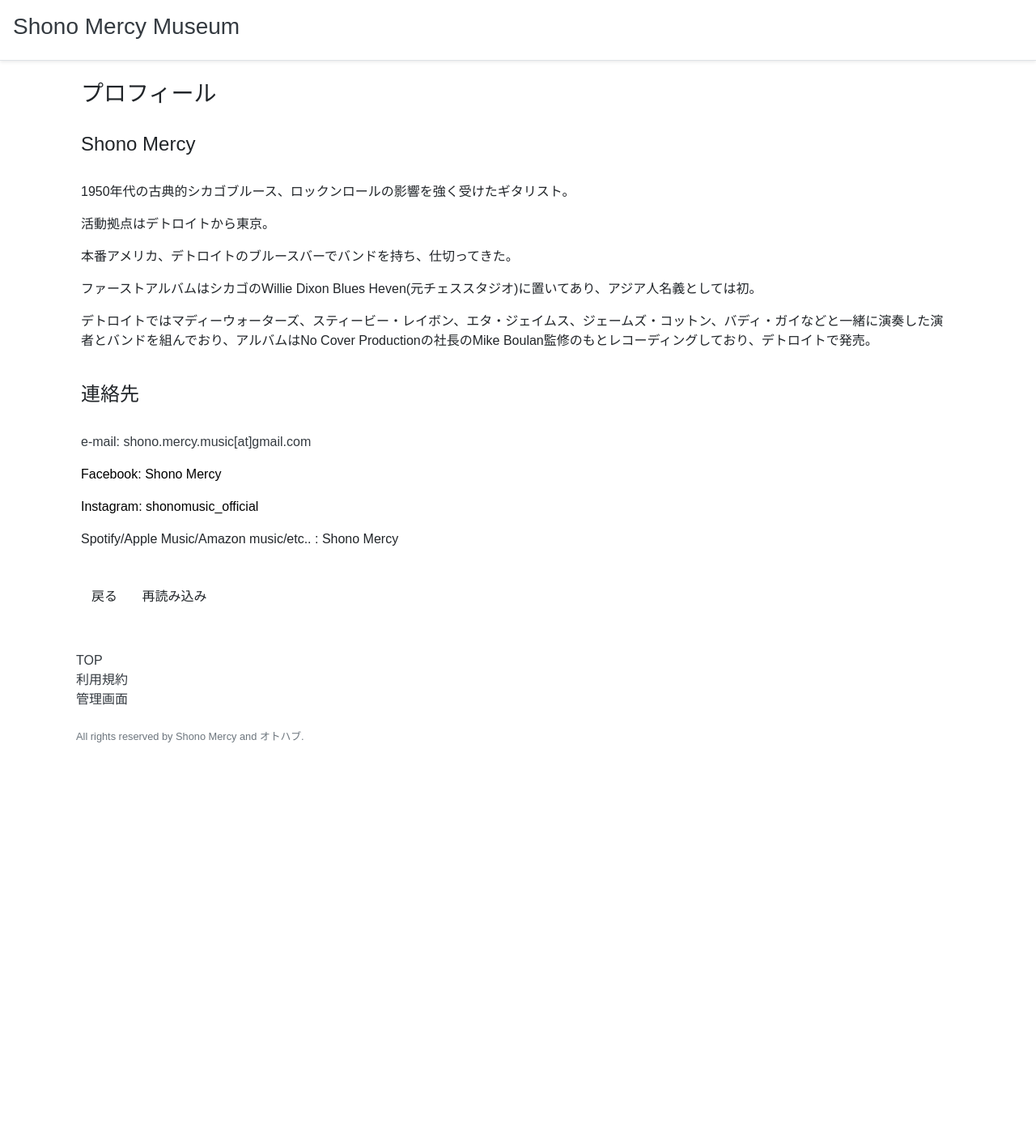
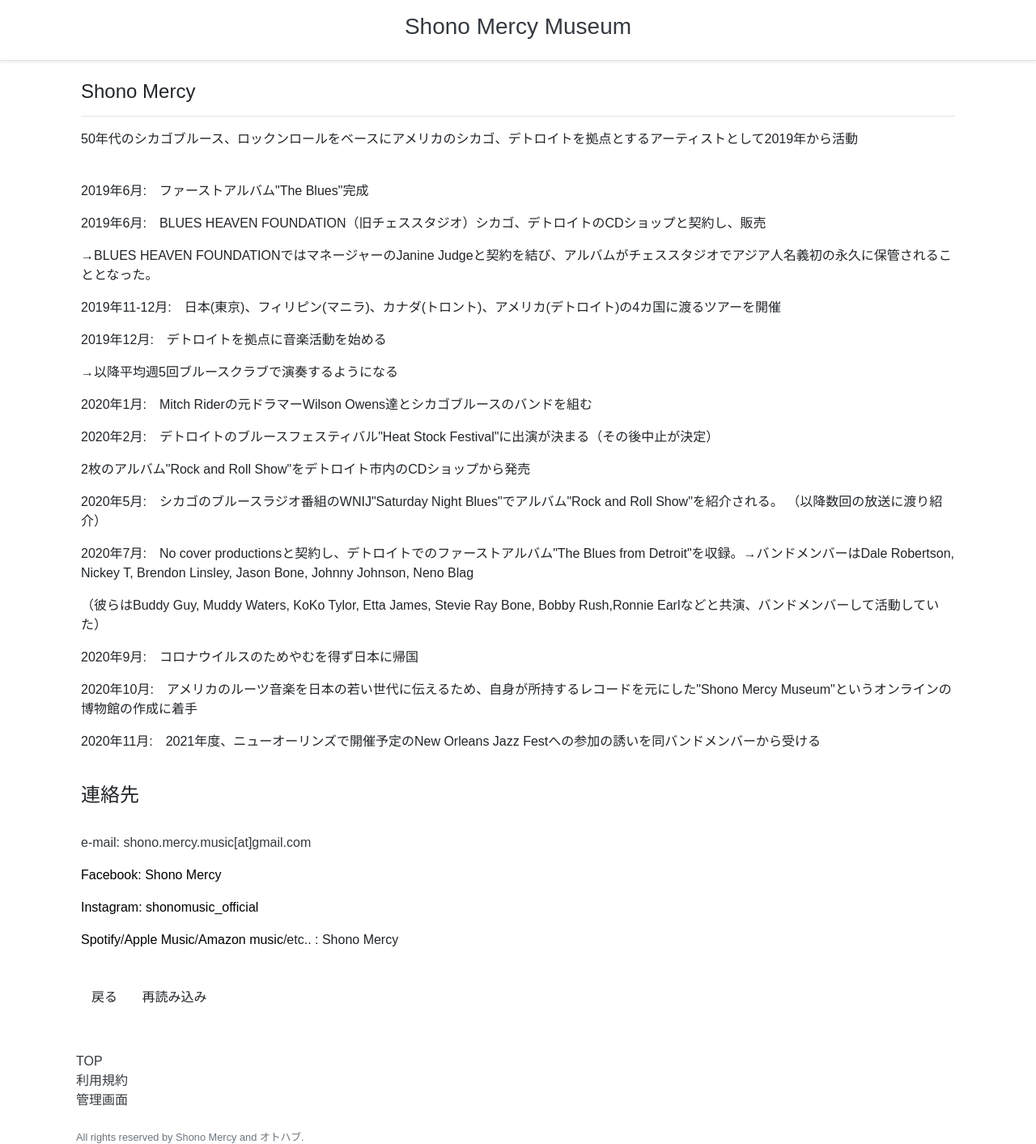
Before and after one commit to takehiro-ichimura/museum, a Django app: page /profile in a window 1280 px wide. Shown: the top 1413 px of the page at 81% size. Before the commit the page ends 917 px from the top, so only its background shows below. Run offline with Django 3.2, Linux system fonts and the light colour scheme; some libraries are stand-ins or nearby versions; some web fonts are replaced.

Commit message:
improve layout

```diff
--- a/museum/static/css/museum.css
+++ b/museum/static/css/museum.css
@@ -40,6 +40,10 @@ body {
     height:100%;
 }
 
+.blog-header-logo{
+    font-size: 1.5rem;
+}
+
 button {
     appearance: button;
     -webkit-writing-mode: horizontal-tb !important;
--- a/museum/templates/museum/aboutus.html
+++ b/museum/templates/museum/aboutus.html
@@ -2,7 +2,8 @@
 
 {% block content %}
     <div>
-        <h4>当サイトについて</h4><br />
+        <h4>当サイトについて</h4>
+        <hr>
         <p>私が全米各地を周り、揃えたレコードを紹介していくとともにアメリカの民俗文化、歴史を解説するオンラインミュージアムです。</p>
         <p>次世代の方にアメリカの文化を伝えるために始めました。</p>
         <p>レコードのご寄贈やご寄付は下記メールアドレスにご連絡いただければと思います。</p><br />
--- a/museum/templates/museum/add_comment_to_post.html
+++ b/museum/templates/museum/add_comment_to_post.html
@@ -1,7 +1,7 @@
 {% extends 'museum/base.html' %}
 
 {% block content %}
-    <h3>コメント</h3>
+    <h4>コメント</h4>
     <form method="POST" class="post-form">{% csrf_token %}
         {{ form.as_p }}
         <button type="submit" class="save btn btn-default">送信</button>
--- a/museum/templates/museum/base.html
+++ b/museum/templates/museum/base.html
@@ -25,7 +25,7 @@
         <title>Shono Mercy Museum</title>
     </head>
     <body>
-        <div class="p-3 mb-4 bg-white border-bottom shadow-sm">
+        <div class="p-3 mb-4 bg-white border-bottom shadow-sm text-center">
             <strong><h3><a href="/" class="text-dark">Shono Mercy Museum</a></h3></strong>
         </div>
         <div class="container">
@@ -35,7 +35,7 @@
                     {% endblock %}
                 </div>
                 <div class="pt-4">
-                    <button onclick="goBack()" class="btn grey left"><span>戻る</span></button>
+                    <div onclick="goBack()" class="btn grey left"><span>戻る</span></div>
                     <input type="button" value="再読み込み" class="btn grey right" onclick="reLoad()" />
                 </div>
             </div>
--- a/museum/templates/museum/column_show.html
+++ b/museum/templates/museum/column_show.html
@@ -2,7 +2,7 @@
 
 {% block content %}
     <div>
-        <h2>{{ column.title }}</h2>
+        <h3>{{ column.title }}</h3>
         {% if column.html %}
             <p>{{ column.text| safe }}</p>
         {% else %}
--- a/museum/templates/museum/dbs.html
+++ b/museum/templates/museum/dbs.html
@@ -1,11 +1,14 @@
 {% extends 'museum/base.html' %}
 
 {% block content %}
-    <h4>Detroit Blues Society<br />翻訳記事</h4><br />
+    <h4>Detroit Blues Society 翻訳記事</h4>
+    <hr>
+    <div class="pl-3">
         {% for dbs in dbss %}
             <div>
                 <a href="/dbs/{{ dbs.id }}">{{ dbs.title }}</a>
                 <p class＝"text-muted"><small>{{ news.published_date }}</small></p>
             </div>
         {% endfor %}
+    </div>
 {% endblock %}
--- a/museum/templates/museum/news.html
+++ b/museum/templates/museum/news.html
@@ -1,12 +1,15 @@
 {% extends 'museum/base.html' %}
 
 {% block content %}
-    <h4>ニュース</h4><br />
+    <h4>ニュース</h4>
+    <hr>
+    <div class="pl-3">
         {% for news in newss %}
             <div>
                 <h4><a href="/news/{{ news.id }}" class="text-dark">{{ news.title }}</a></h4>
                 <p class＝"text-muted"><small>{{ news.published_date }}</small></p>
             </div>
         {% endfor %}
+    </div>
 
 {% endblock %}
--- a/museum/templates/museum/news_show.html
+++ b/museum/templates/museum/news_show.html
@@ -2,7 +2,7 @@
 
 {% block content %}
     <div>
-        <h2>{{ news.title }}</h2>
+        <h3>{{ news.title }}</h3>
         <p>{{ news.text|linebreaksbr|urlize }}</p>
         <p>{{ news.published_date }}</p>
     </div>
--- a/museum/templates/museum/profile.html
+++ b/museum/templates/museum/profile.html
@@ -2,17 +2,29 @@
 
 {% block content %}
     <div>
-        <h3>プロフィール</h3><br />
-        <h4>Shono Mercy</h4><br />
-        <p>1950年代の古典的シカゴブルース、ロックンロールの影響を強く受けたギタリスト。</p>
-        <p>活動拠点はデトロイトから東京。</p>
-        <p>本番アメリカ、デトロイトのブルースバーでバンドを持ち、仕切ってきた。</p>
-        <p>ファーストアルバムはシカゴのWillie Dixon Blues Heven(元チェススタジオ)に置いてあり、アジア人名義としては初。</p>
-        <p>デトロイトではマディーウォーターズ、スティービー・レイボン、エタ・ジェイムス、ジェームズ・コットン、バディ・ガイなどと一緒に演奏した演者とバンドを組んでおり、アルバムはNo Cover Productionの社長のMike Boulan監修のもとレコーディングしており、デトロイトで発売。</p><br />
+        <h4>Shono Mercy</h4>
+        <hr>
+        <p>50年代のシカゴブルース、ロックンロールをベースにアメリカのシカゴ、デトロイトを拠点とするアーティストとして2019年から活動</p><br />
+        <p>2019年6月:　ファーストアルバム"The Blues"完成</p>
+        <p>2019年6月:　BLUES HEAVEN FOUNDATION（旧チェススタジオ）シカゴ、デトロイトのCDショップと契約し、販売</p>
+        <p>→BLUES HEAVEN FOUNDATIONではマネージャーのJanine Judgeと契約を結び、アルバムがチェススタジオでアジア人名義初の永久に保管されることとなった。</p>
+        <p>2019年11-12月:　日本(東京)、フィリピン(マニラ)、カナダ(トロント)、アメリカ(デトロイト)の4カ国に渡るツアーを開催</p>
+        <p>2019年12月:　デトロイトを拠点に音楽活動を始める</p>
+        <p>→以降平均週5回ブルースクラブで演奏するようになる</p>
+        <p>2020年1月:　Mitch Riderの元ドラマーWilson Owens達とシカゴブルースのバンドを組む</p>
+        <p>2020年2月:　デトロイトのブルースフェスティバル"Heat Stock Festival"に出演が決まる（その後中止が決定）</p>
+        <p>2枚のアルバム"Rock and Roll Show"をデトロイト市内のCDショップから発売</p>
+        <p>2020年5月:　シカゴのブルースラジオ番組のWNIJ"Saturday Night Blues"でアルバム"Rock and Roll Show"を紹介される。
+        （以降数回の放送に渡り紹介）</p>
+        <p>2020年7月:　No cover productionsと契約し、デトロイトでのファーストアルバム"The Blues from Detroit"を収録。→バンドメンバーはDale Robertson, Nickey T, Brendon Linsley, Jason Bone, Johnny Johnson, Neno Blag</p>
+        <p>（彼らはBuddy Guy, Muddy Waters, KoKo Tylor, Etta James, Stevie Ray Bone, Bobby Rush,Ronnie Earlなどと共演、バンドメンバーして活動していた）</p>
+        <p>2020年9月:　コロナウイルスのためやむを得ず日本に帰国</p>
+        <p>2020年10月:　アメリカのルーツ音楽を日本の若い世代に伝えるため、自身が所持するレコードを元にした"Shono Mercy Museum"というオンラインの博物館の作成に着手</p>
+        <p>2020年11月:　2021年度、ニューオーリンズで開催予定のNew Orleans Jazz Festへの参加の誘いを同バンドメンバーから受ける</p><br />
         <h4>連絡先</h4><br />
         <p><a href="mailto:shono.mercy.music&#64;gmail.com" class="text-dark">e-mail: shono.mercy.music[at]gmail.com</a></p>
         <p><a href="https://www.facebook.com/shono.obara.7">Facebook: Shono Mercy</a></p>
         <p><a href="https://www.instagram.com/shonomusic_offical/?hl=en">Instagram: shonomusic_official</a></p>
-        <p>Spotify/Apple Music/Amazon music/etc.. : Shono Mercy</p>
+        <p><a href="https://open.spotify.com/artist/1cQ6fxMfuSiTmmRJa7PMWQ?si=34FppQ7-Qci8uWpgWSL4lg">Spotify</a>/<a href="https://music.apple.com/jp/artist/shono-mercy/1525028883">Apple Music</a>/<a href="https://www.amazon.co.jp/s?k=Shono+Mercy+%26+Dale+Robertson&i=digital-music&search-type=ss&ref=ntt_srch_drd_B08K1GH1QC">Amazon music</a>/etc.. : Shono Mercy</p>
     </div>
 {% endblock %}
--- a/museum/urls.py
+++ b/museum/urls.py
@@ -12,6 +12,7 @@ urlpatterns = [
     path('dbs', views.dbs, name="dbs"),
     path('dbs/<int:dbs_id>', views.dbs_show, name="dbs_show"),
     path('columns', views.columns, name="columns"),
+    path('columnsgenre/<int:columnsgenre_id>', views.columnsgenre, name="columnsgenre"),
     path('columns/<int:column_id>', views.column_show, name="column_show"),
     path('thanks', views.thanks, name='thanks'),
     path('profile', views.profile, name='profile'),
--- a/museum/views.py
+++ b/museum/views.py
@@ -1,7 +1,7 @@
 from django.shortcuts import render, get_object_or_404
 from django.shortcuts import redirect
 from django.utils import timezone
-from .models import Post, Artist, Genre, News, Dbs, Column
+from .models import Post, Artist, Genre, News, Dbs, Column, GenreOfColumn
 from .forms import CommentForm
 
 # Create your views here.
@@ -11,17 +11,20 @@ def post_list(request):
 
 def genre_show(request, genre_id):
     genre = Genre.objects.all().get(id=genre_id)
+    genres = Genre.objects.all()
     artists = genre.artist_set.all()
-    return render(request, 'museum/artists.html', {'artists': artists, 'genre': genre})
+    return render(request, 'museum/artists.html', {'artists': artists, 'genre': genre, 'genres': genres})
 
 def post_show(request, post_id):
     post = Post.objects.all().get(id=post_id)
+    genres = Genre.objects.all()
     artists = post.artists.all()
-    return render(request, 'museum/post_show.html', {'post': post, 'artists': artists})
+    return render(request, 'museum/post_show.html', {'post': post, 'artists': artists, 'genres': genres})
 
 def artists(request):
     artists = Artist.objects.all()
-    return render(request, 'museum/artists.html', {'artists': artists})
+    genres = Genre.objects.all()
+    return render(request, 'museum/artists.html', {'artists': artists, 'genres': genres})
 
 def top(request):
     genres = Genre.objects.all()
@@ -45,7 +48,14 @@ def dbs_show(request, dbs_id):
 
 def columns(request):
     columns = Column.objects.all()
-    return render(request, 'museum/columns.html', {'columns': columns})
+    genres = GenreOfColumn.objects.all()
+    return render(request, 'museum/columns.html', {'columns': columns, 'genres': genres})
+
+def columnsgenre(request, columnsgenre_id):
+    genre = GenreOfColumn.objects.all().get(id=columnsgenre_id)
+    genres = GenreOfColumn.objects.all()
+    columns = Column.objects.all().filter(genre_of_column=columnsgenre_id)
+    return render(request, 'museum/columns.html', {'columns': columns, 'genres': genres, 'genre': genre})
 
 def column_show(request, column_id):
     column = Column.objects.all().get(id=column_id)
```
Also changed, not shown: museum/templates/museum/artists.html (+9 -1 lines), museum/templates/museum/columns.html (+12 -1 lines), museum/templates/museum/terms.html (+4 -6 lines), museum/templates/museum/thanks.html (+11 -9 lines), museum/templates/museum/top.html (+13 -12 lines). Lines whose indentation alone changed are shown as unchanged.
